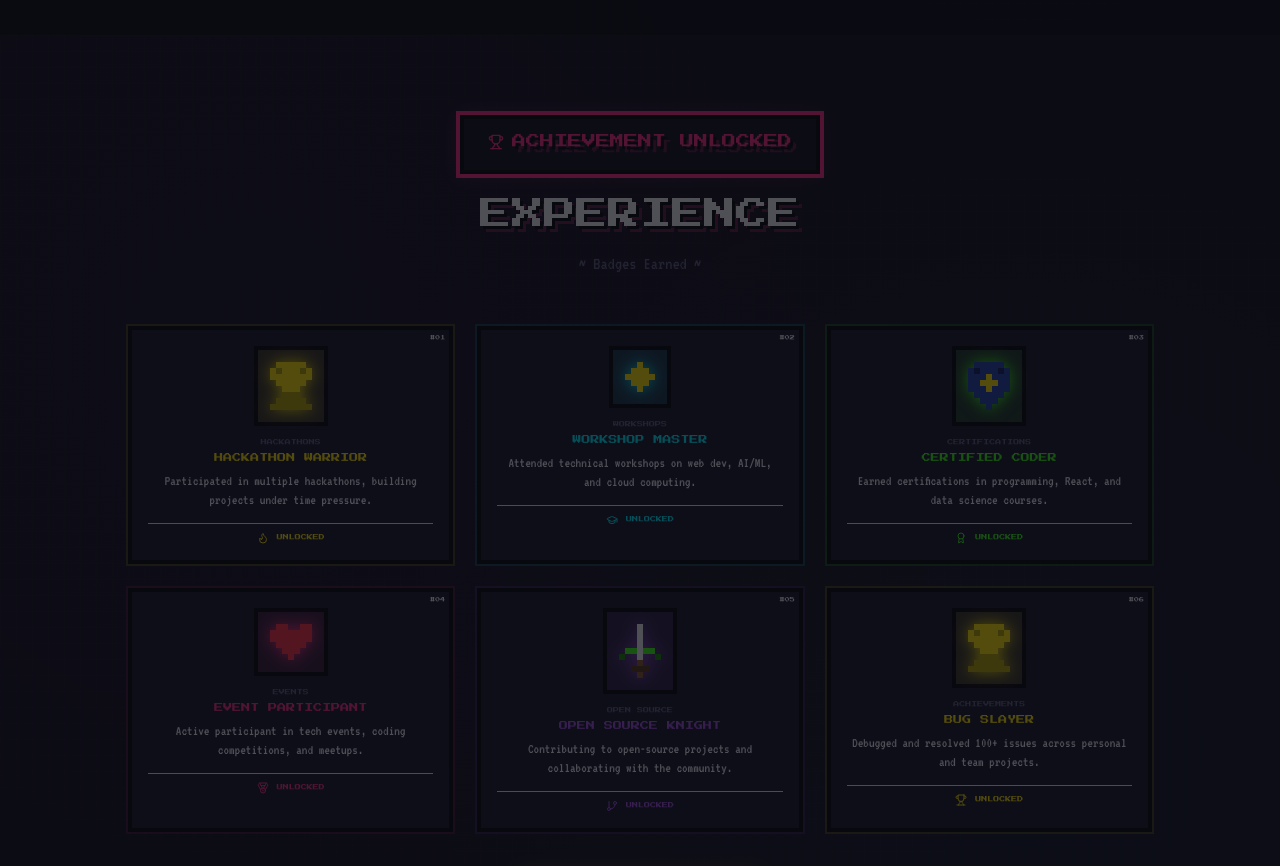
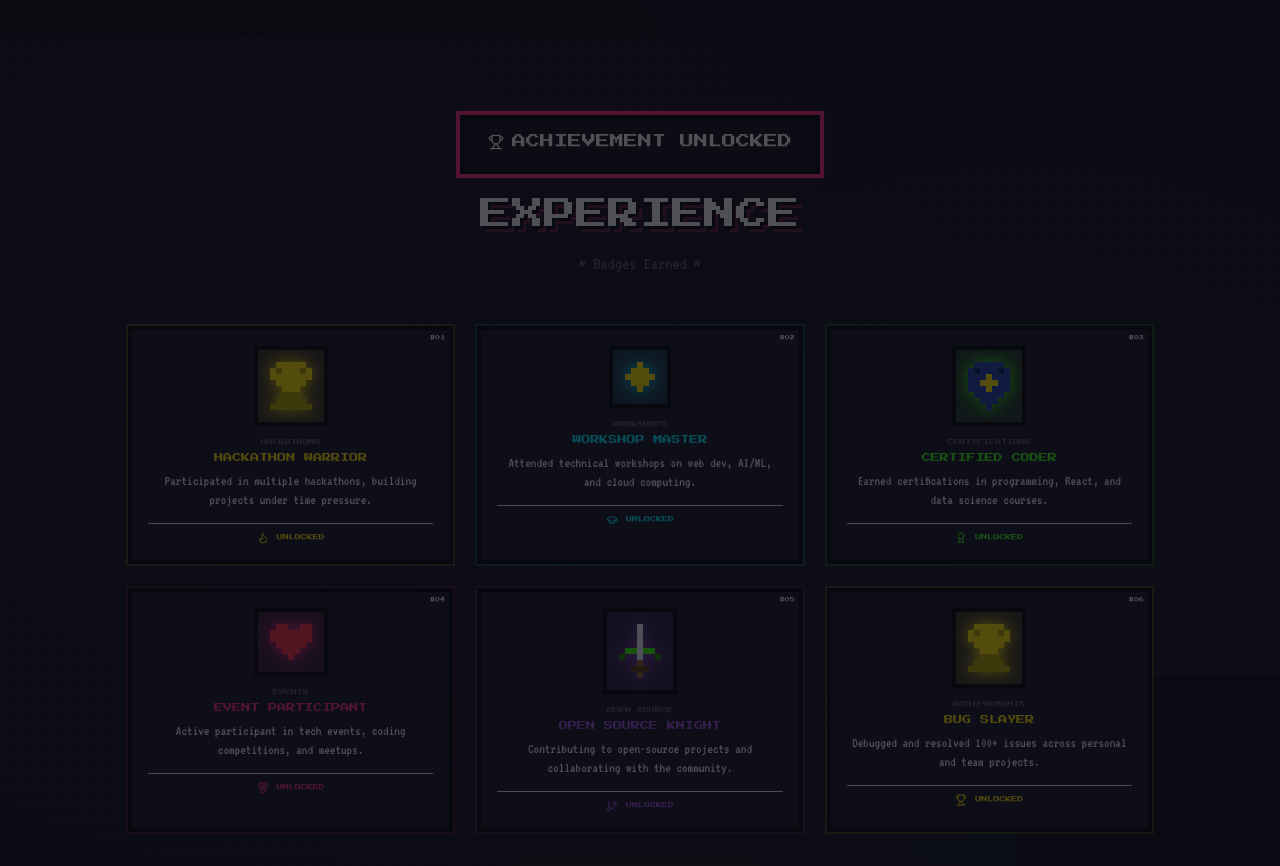
Before and after one commit to ree4yaa/portfolio, a React (Vite) app: page / in a window 1280 px wide. Shown: the part 3680-4546 px from the top of the page. Built offline with nearby package versions, Linux system fonts and the light colour scheme.

Commit message:
changing font of achievements unlocked

```diff
--- a/src/components/pixelArt/Experience.tsx
+++ b/src/components/pixelArt/Experience.tsx
@@ -86,7 +86,7 @@ export function Experience() {
       {/* Header */}
       <div className="relative z-10 max-w-6xl mx-auto text-center mb-12">
         <div className="inline-block bg-retro-bg2 border-4 border-retro-dark px-6 py-3 mb-4" style={{ boxShadow: '0 0 0 4px #ff2e88, 0 0 20px rgba(255,46,136,0.2)' }}>
-          <span className="font-pixel text-[10px] sm:text-[14px] text-retro-pink text-pixel-shadow inline-flex items-center gap-2">
+          <span className="font-pixel text-[10px] sm:text-[14px] inline-flex items-center gap-2">
             <Trophy size={16} /> ACHIEVEMENT UNLOCKED
           </span>
         </div>
```
